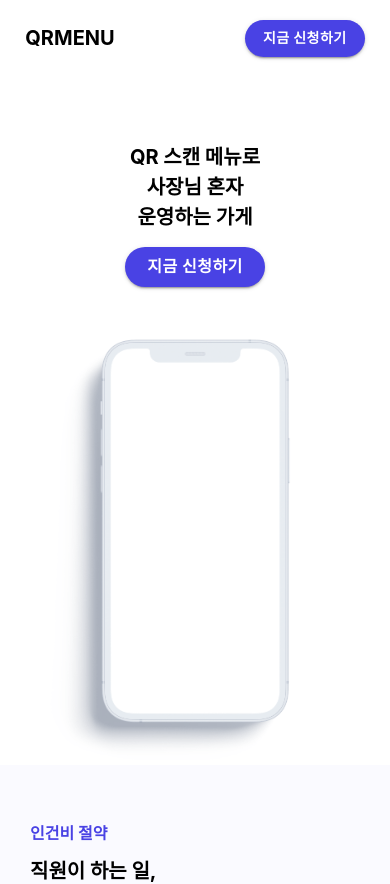
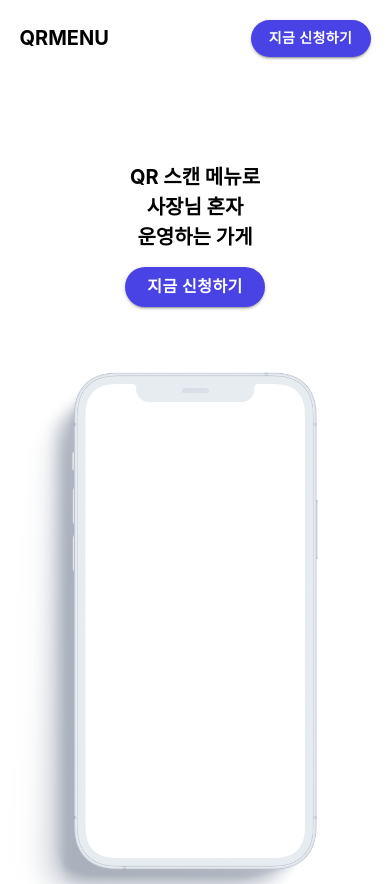
Before and after one commit to sunshade8/qrweb, a React (Create React App) app: page / in a window 390 px wide. Shown: the top 884 px of the page. Built offline with nearby package versions, Linux system fonts and the light colour scheme.

Commit message:
responsive web

```diff
--- a/src/App.js
+++ b/src/App.js
@@ -1,32 +1,25 @@
-import { useMediaQuery } from 'react-responsive'
 import React from 'react';
 import './App.css';
 import Main from './Main';
+import { useMediaQuery } from 'react-responsive';
 
 const Desktop = ({ children }) => {
-  const isDesktop = useMediaQuery({ minWidth: 992 })
-  return isDesktop ? children : null
-}
+  const isDesktop = useMediaQuery({ minWidth: 992 });
+  return isDesktop ? children : null;
+};
 const Tablet = ({ children }) => {
-  const isTablet = useMediaQuery({ minWidth: 768, maxWidth: 991 })
-  return isTablet ? children : null
-}
+  const isTablet = useMediaQuery({ minWidth: 768, maxWidth: 991 });
+  return isTablet ? children : null;
+};
 const Mobile = ({ children }) => {
-  const isMobile = useMediaQuery({ maxWidth: 767 })
-  return isMobile ? children : null
-}
-const Default = ({ children }) => {
-  const isNotMobile = useMediaQuery({ minWidth: 768 })
-  return isNotMobile ? children : null
-}
+  const isMobile = useMediaQuery({ maxWidth: 767 });
+  return isMobile ? children : null;
+};
 
 const App = () => (
   <div>
-    <Desktop>Desktop or laptop</Desktop>
-    <Tablet>Tablet</Tablet>
-    <Mobile><Main/></Mobile>
-    <Default>Not mobile (desktop or laptop or tablet)</Default>
+    <Main />
   </div>
-)
+);
 
 export default App;
--- a/src/Main.css
+++ b/src/Main.css
@@ -1,5 +1,6 @@
 .Main_header{
     align-items: start;
+
 }
 .gradient_background {
     background: linear-gradient(#FFFFFF, #fafaff);
@@ -8,7 +9,7 @@
 }
 
 .resizable-image {
-    width: 300px; /* Adjust the width as needed */
+    max-width: 100%;
     height: auto; /* Maintain the aspect ratio */
 }
 .waiter-image {
@@ -23,3 +24,22 @@
     width: 200px;
     height: auto;
 }
+
+.container {
+    width: 100%;
+    padding: 16px;
+  }
+
+  /* Tablet */
+  @media (min-width: 768px) {
+    .container {
+      width: 80%;
+    }
+  }
+
+  /* Desktop */
+  @media (min-width: 992px) {
+    .resizable-image {
+      max-width: 400px; /* or adjust to your preferred maximum size for desktop */
+    }
+  }
--- a/src/Main.js
+++ b/src/Main.js
@@ -11,39 +11,41 @@ import InfoSection from './InfoSection';
 
 function Main() {
   return (
-    <div className='Main'
+    <div
+      className="Main"
       style={{
         display: 'flex',
         flexDirection: 'column',
         alignItems: 'center',
       }}
     >
-      <div style={{paddingTop:'20px'}}></div>
-        <div className='Main_header'
+      <div className="Main_header"
           style={{
               display: 'flex',
               flexDirection: 'row',
-                justifyContent: 'flex-start',
+              justifyContent: 'space-between',
               alignItems: 'center',
+              width: '90%',
+              padding: '20px',
+              paddingLeft: '20px'
           }}
       >
-            <p style={{fontWeight:'bold', fontSize:'20px'}}>QRMENU</p>
-            <div style={{width:'130px'}}></div>
+          <p style={{ fontWeight: 'bold', fontSize: '20px' }}>QRMENU</p>
           <Button
               variant="contained"
-                style={{width: '120px',fontSize:'14px',fontWeight:'bold'}}
-                sx={{backgroundColor:'#4942E4',borderRadius:'30px'}}>
+              style={{ width: '120px', fontSize: '14px', fontWeight: 'bold' }}
+              sx={{ backgroundColor: '#4942E4', borderRadius: '30px' }}
+          >
               지금 신청하기
           </Button>
       </div>
-        <Section1/>
-        <img src={phoneImage} alt="Example" className='resizable-image' />
-        <Section2/>
-        <Section3/>
-        <Section4/>
-        <Section5/>
-        <InfoSection/>
-
+      <Section1 />
+      <img src={phoneImage} alt="Example" className="resizable-image" />
+      <Section2 />
+      <Section3 />
+      <Section4 />
+      <Section5 />
+      <InfoSection />
     </div>
   );
 }
```
Lines whose indentation alone changed are shown as unchanged.
